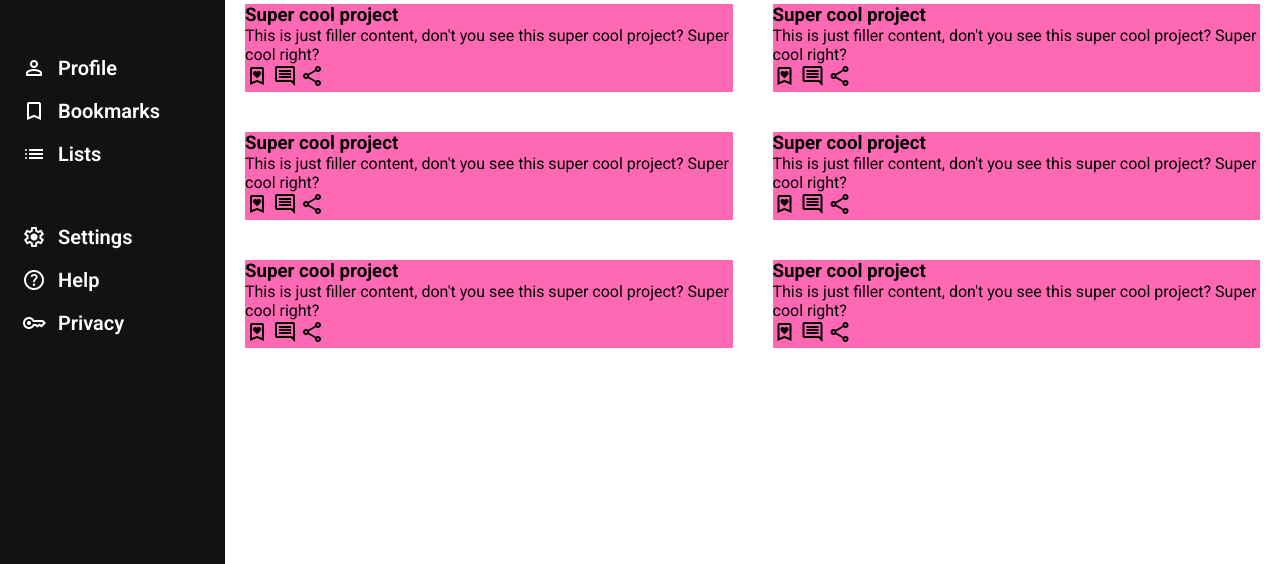
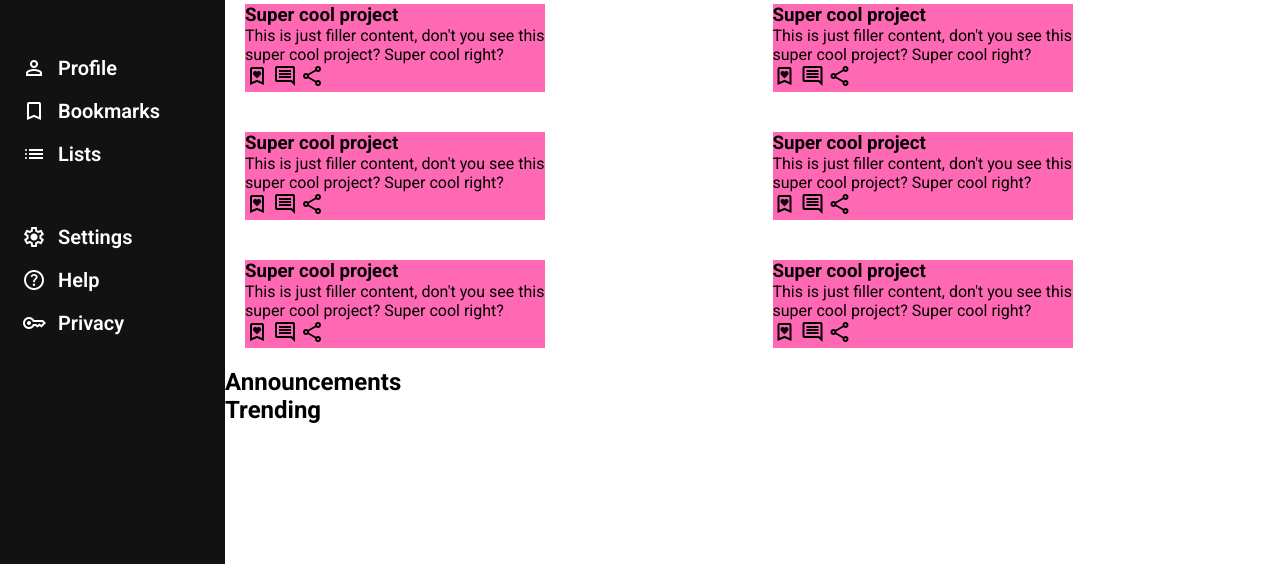
Before and after one commit to jooahncheung/admin-dashboard, a plain HTML site: page index.html in a window 1280 px wide. Shown: the part 236-800 px from the top of the page. Drawn offline with nearby package versions, Linux system fonts and the light colour scheme; a web font is replaced by a local one.

Commit message:
Add announcements and trending sections to the dashboard; style project cards with fixed width

```diff
--- a/index.html
+++ b/index.html
@@ -206,8 +206,18 @@
           </div>
         </section>
         <aside id="widgets">
-          <section class="announcements"></section>
-          <section class="trending"></section>
+          <section class="announcements">
+            <h2>Announcements</h2>
+            <div class="announcement-card"></div>
+          </section>
+          <section class="trending">
+            <h2>Trending</h2>
+            <div class="trending-users">
+              <span class="user">
+                <img />
+              </span>
+            </div>
+          </section>
         </aside>
       </main>
     </div>
--- a/styles.css
+++ b/styles.css
@@ -126,5 +126,6 @@
 
 .project-card {
   background-color: hotpink;
+  width: 300px;
   margin: 20px;
 }
```
